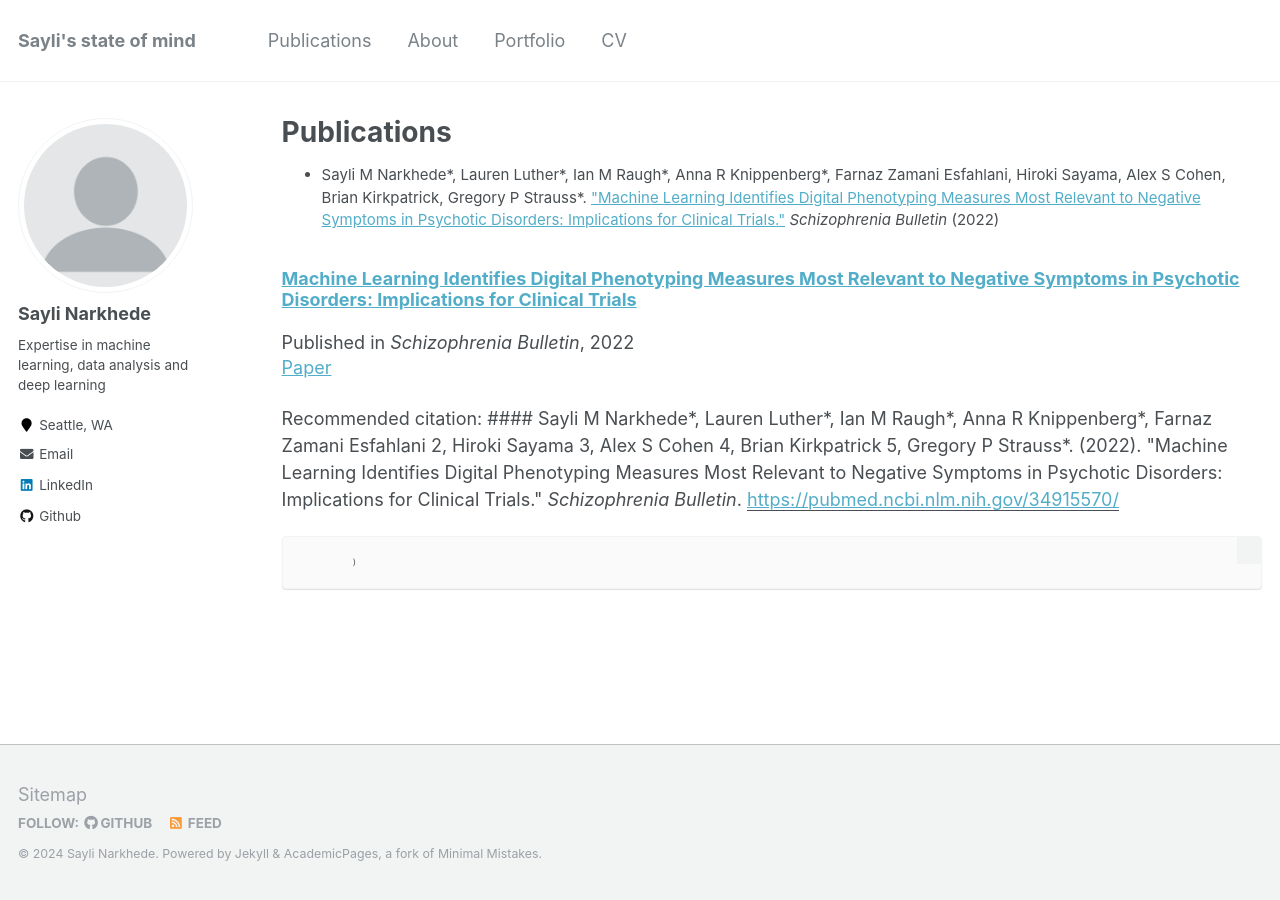
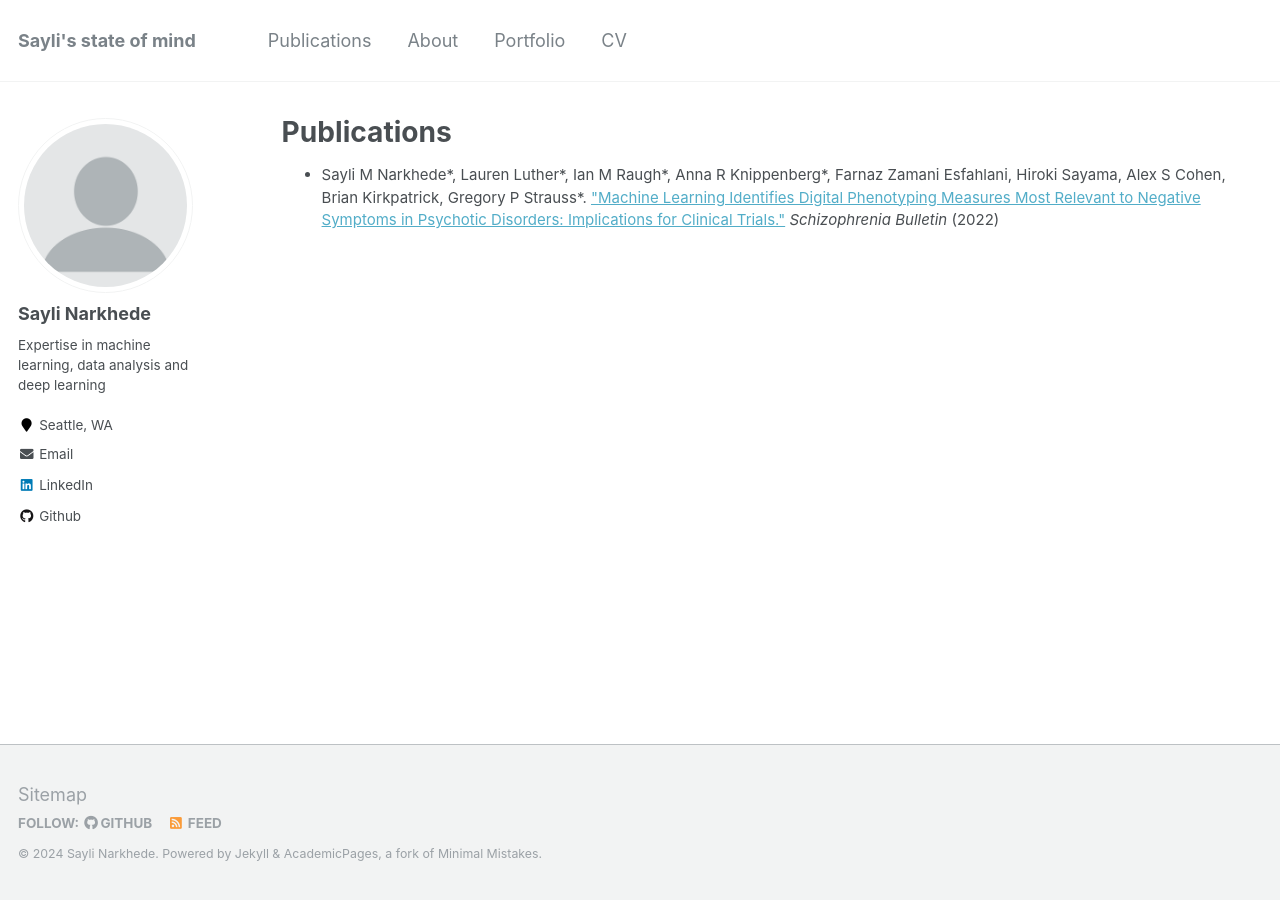
Before and after one commit to SayliMN/saylimn.github.io, a Jekyll site: the page built from _pages/publications.md, in a window 1280 px wide. Built offline with Jekyll 4.4.1, drawn with Linux system fonts in a browser that asks for light colours.

Commit message:
fix issue

```diff
--- a/_pages/publications.md
+++ b/_pages/publications.md
@@ -8,14 +8,3 @@ author_profile: true
 <ul>
   <li style="font-size:15px">Sayli M Narkhede*, Lauren Luther*, Ian M Raugh*, Anna R Knippenberg*, Farnaz Zamani Esfahlani, Hiroki Sayama, Alex S Cohen, Brian Kirkpatrick, Gregory P Strauss*. <a href="https://pubmed.ncbi.nlm.nih.gov/34915570/">"Machine Learning Identifies Digital Phenotyping Measures Most Relevant to Negative Symptoms in Psychotic Disorders: Implications for Clinical Trials."</a><i> Schizophrenia Bulletin</i> (2022)</li>
 </ul>
-
-
-[comment]: <> ({% if author.googlescholar %}
-                You can also find my articles on <u><a href="{{author.googlescholar}}">my Google Scholar profile</a>.</u>
-              {% endif %}
-
-              {% include base_path %}
-
-              {% for post in site.publications reversed %}
-                {% include archive-single.html %}
-              {% endfor %})
```
